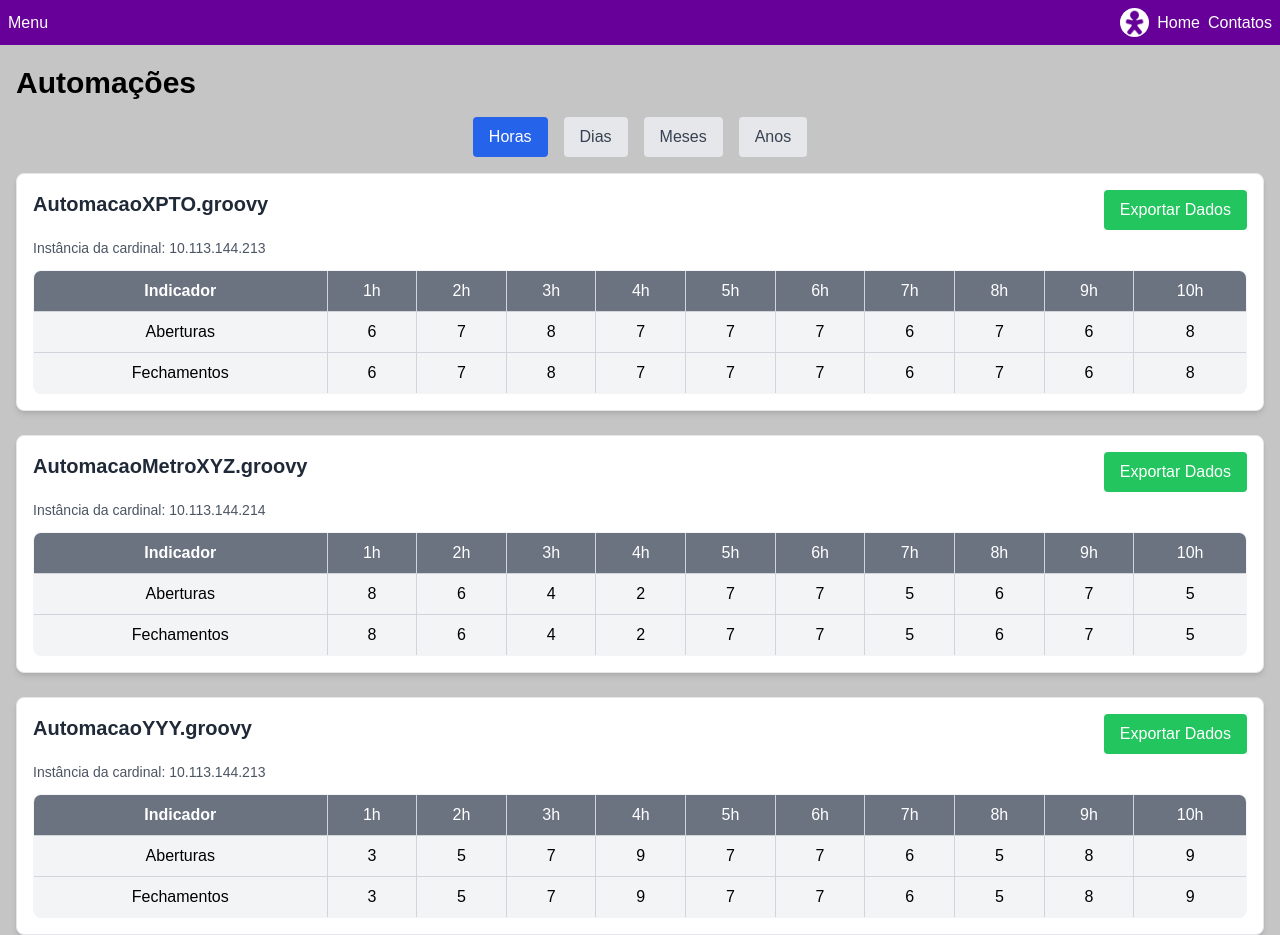
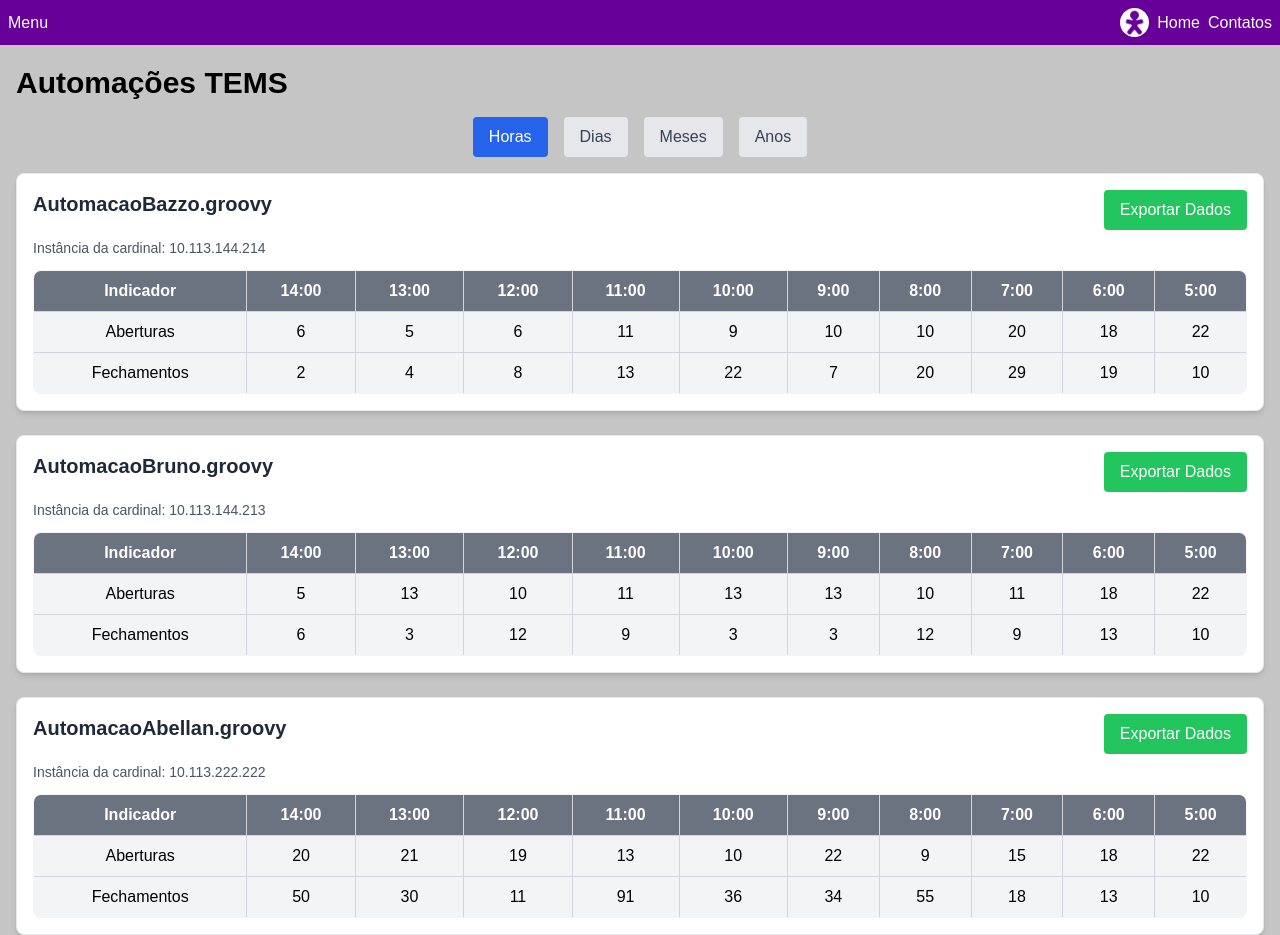
Before and after one commit to brunobazzo/temsMonitor, a Next.js app: page / in a window 1280 px wide. Built offline with nearby package versions, Linux system fonts and the light colour scheme.

Commit message:
ultima versão

```diff
--- a/src/app/page.tsx
+++ b/src/app/page.tsx
@@ -3,118 +3,82 @@ import * as XLSX from 'xlsx'; // Importando a biblioteca XLSX
 
 import { useEffect, useState } from "react";
 
-const mockData: AutomationProps[] = [
-      {
-      "instancia": "10.113.144.213",
-      "name": "AutomacaoXPTO.groovy",
-      "fechamentos1h": 6,
-      "aberturas1h": 6,
-      "fechamentos2h": 9,
-      "aberturas2h": 7,
-      "fechamentos3h": 7,
-      "aberturas3h": 8,
-      "fechamentos4h": 4,
-      "aberturas4h": 7,
-      "fechamentos5h": 4,
-      "aberturas5h": 7,
-      "fechamentos6h": 4,
-      "aberturas6h": 7,
-      "fechamentos7h": 3,
-      "aberturas7h": 6,
-      "fechamentos8h": 4,
-      "aberturas8h": 7,
-      "fechamentos9h": 5,
-      "aberturas9h": 6,
-      "fechamentos10h": 6,
-      "aberturas10h": 8
-    },
-    {
-      "instancia": "10.113.144.214",
-      "name": "AutomacaoMetroXYZ.groovy",
-      "fechamentos1h": 9,
-      "aberturas1h": 8,
-      "fechamentos2h": 7,
-      "aberturas2h": 6,
-      "fechamentos3h": 5,
-      "aberturas3h": 4,
-      "fechamentos4h": 3,
-      "aberturas4h": 2,
-      "fechamentos5h": 4,
-      "aberturas5h": 7,
-      "fechamentos6h": 4,
-      "aberturas6h": 7,
-      "fechamentos7h": 3,
-      "aberturas7h": 5,
-      "fechamentos8h": 2,
-      "aberturas8h": 6,
-      "fechamentos9h": 4,
-      "aberturas9h": 7,
-      "fechamentos10h": 6,
-      "aberturas10h": 5
-    },
-    {
-      "instancia": "10.113.144.213",
-      "name": "AutomacaoYYY.groovy",
-      "fechamentos1h": 2,
-      "aberturas1h": 3,
-      "fechamentos2h": 4,
-      "aberturas2h": 5,
-      "fechamentos3h": 6,
-      "aberturas3h": 7,
-      "fechamentos4h": 8,
-      "aberturas4h": 9,
-      "fechamentos5h": 4,
-      "aberturas5h": 7,
-      "fechamentos6h": 4,
-      "aberturas6h": 7,
-      "fechamentos7h": 5,
-      "aberturas7h": 6,
-      "fechamentos8h": 4,
-      "aberturas8h": 5,
-      "fechamentos9h": 6,
-      "aberturas9h": 8,
-      "fechamentos10h": 7,
-      "aberturas10h": 9
-}
-]
-
-
-interface AutomationProps {
-  instancia: string;
-  name: string;
-  fechamentos1h: number;
-  aberturas1h: number;
-  fechamentos2h: number;
-  aberturas2h: number;
-  fechamentos3h: number;
-  aberturas3h: number;
-  fechamentos4h: number;
-  aberturas4h: number;
-  fechamentos5h: number;
-  aberturas5h: number;
-  fechamentos6h: number;
-  aberturas6h: number;
-  fechamentos7h: number;
-  aberturas7h: number;
-  fechamentos8h: number;
-  aberturas8h: number;
-  fechamentos9h: number;
-  aberturas9h: number;
-  fechamentos10h: number;
-  aberturas10h: number;
+interface Valores {
+  [key: string]: {
+    aberturas: number;
+    fechamentos: number;
+  };
 }
 
+interface AutomationPropsV2 {
+  script: string;
+  valores: Valores;
+  IP: string;
+}
+
+const mockData2: AutomationPropsV2[] = [
+  {
+    "script": "AutomacaoBazzo.groovy",
+    "valores": {
+      "2025-1-20 13": { "aberturas": 6, "fechamentos": 2 },
+      "2025-1-20 14": { "aberturas": 5, "fechamentos": 4 },
+      "2025-1-20 15": { "aberturas": 6, "fechamentos": 8 },
+      "2025-1-20 16": { "aberturas": 11, "fechamentos": 13 },
+      "2025-1-20 17": { "aberturas": 9, "fechamentos": 22 },
+      "2025-1-20 18": { "aberturas": 10, "fechamentos": 7 },
+      "2025-1-20 19": { "aberturas": 10, "fechamentos": 20 },
+      "2025-1-20 20": { "aberturas": 20, "fechamentos": 29 },
+      "2025-1-20 21": { "aberturas": 18, "fechamentos": 19 },
+      "2025-1-20 22": { "aberturas": 22, "fechamentos": 10 },
+    },
+    "IP": "10.113.144.214",
+  },
+  {
+    "script": "AutomacaoBruno.groovy",
+    "valores": {
+      "2025-1-20 13": { "aberturas": 5, "fechamentos": 6 },
+      "2025-1-20 14": { "aberturas": 13, "fechamentos": 3 },
+      "2025-1-20 15": { "aberturas": 10, "fechamentos": 12 },
+      "2025-1-20 16": { "aberturas": 11, "fechamentos": 9 },
+      "2025-1-20 17": { "aberturas": 13, "fechamentos": 3 },
+      "2025-1-20 18": { "aberturas": 13, "fechamentos": 3 },
+      "2025-1-20 19": { "aberturas": 10, "fechamentos": 12 },
+      "2025-1-20 20": { "aberturas": 11, "fechamentos": 9 },
+      "2025-1-20 21": { "aberturas": 18, "fechamentos": 13 },
+      "2025-1-20 22": { "aberturas": 22, "fechamentos": 10 },
+    },
+    "IP": "10.113.144.213",
+  },
+  {
+    "script": "AutomacaoAbellan.groovy",
+    "valores": {
+      "2025-1-20 13": { "aberturas": 20, "fechamentos": 50 },
+      "2025-1-20 14": { "aberturas": 21, "fechamentos": 30 },
+      "2025-1-20 15": { "aberturas": 19, "fechamentos": 11 },
+      "2025-1-20 16": { "aberturas": 13, "fechamentos": 91 },
+      "2025-1-20 17": { "aberturas": 10, "fechamentos": 36 },
+      "2025-1-20 18": { "aberturas": 22, "fechamentos": 34 },
+      "2025-1-20 19": { "aberturas": 9, "fechamentos": 55 },
+      "2025-1-20 20": { "aberturas": 15, "fechamentos": 18 },
+      "2025-1-20 21": { "aberturas": 18, "fechamentos": 13 },
+      "2025-1-20 22": { "aberturas": 22, "fechamentos": 10 },
+    },
+    "IP": "10.113.222.222",
+  }
+];
+
 export default function Home() {
-  const [data, setData] = useState<AutomationProps[]>([]);
+  const [data, setData] = useState<AutomationPropsV2[]>([]);
   const [filter, setFilter] = useState<"horas" | "dias" | "meses" | "anos">("horas");
 
   // UseEffect para buscar os dados da API
   useEffect(() => {
     const fetchData = async () => {
-      //const response = await fetch('http://localhost:4000/users');
+      //const response = await fetch('http://localhost:2012/api/all/days');
       //const result = await response.json();
+      //console.log(result);
       //setData(result);
-      setData(mockData);
+      setData(mockData2);
     };
 
     fetchData();
@@ -194,67 +158,130 @@ export default function Home() {
     return days;
   };
 
+  // Função para renderizar as horas dinamicamente, começando da hora atual e retrocedendo
+const renderTableHeaderForHours = () => {
+  const currentDate = new Date(); // Obtém a data e hora atual
+  const currentHour = currentDate.getHours(); // Hora atual
+  const numberOfHours = 10; // Número de horas que você quer mostrar
+
+  let hours = [];
+  for (let i = 0; i < numberOfHours; i++) {
+    // Cria uma nova data com a hora atual menos o número de horas que você quer retroceder
+    const hour = new Date(currentDate.getTime() - i * 60 * 60 * 1000);
+
+    // Obtém a hora
+    const hourOfDay = hour.getHours();
+
+    // Obtém o dia
+    const dayOfMonth = hour.getDate();
+
+    // Obtém o nome do mês (para exibir junto com o dia)
+    const monthName = hour.toLocaleString('default', { month: 'long' });
+
+    // Obtém o ano
+    const year = hour.getFullYear();
+
+    hours.push(
+      <th key={i} className="border border-gray-300 px-2 py-2 text-center">
+        {hourOfDay}:00  {/* Exibe a hora, dia, nome do mês e o ano // - {dayOfMonth} {monthName} {year} */}
+      </th>
+    );
+  }
+  return hours;
+};
+
   // Função para renderizar as células com base no filtro de tempo
-  const renderTimeColumns = (automation: AutomationProps) => {
+  const renderColumnsAbertura = (automation: AutomationPropsV2) => {
+    const timeKeys = Object.keys(automation.valores);
+
     switch (filter) {
       case "horas":
         return (
           <>
-            <td className="border border-gray-300 px-2 py-2 text-center">{automation.aberturas1h}</td>
-            <td className="border border-gray-300 px-2 py-2 text-center">{automation.aberturas2h}</td>
-            <td className="border border-gray-300 px-2 py-2 text-center">{automation.aberturas3h}</td>
-            <td className="border border-gray-300 px-2 py-2 text-center">{automation.aberturas4h}</td>
-            <td className="border border-gray-300 px-2 py-2 text-center">{automation.aberturas5h}</td>
-            <td className="border border-gray-300 px-2 py-2 text-center">{automation.aberturas6h}</td>
-            <td className="border border-gray-300 px-2 py-2 text-center">{automation.aberturas7h}</td>
-            <td className="border border-gray-300 px-2 py-2 text-center">{automation.aberturas8h}</td>
-            <td className="border border-gray-300 px-2 py-2 text-center">{automation.aberturas9h}</td>
-            <td className="border border-gray-300 px-2 py-2 text-center">{automation.aberturas10h}</td>
+            {timeKeys.map((key) => (
+              <td key={key} className="border border-gray-300 px-2 py-2 text-center">
+                {automation.valores[key].aberturas}
+              </td>
+            ))}
           </>
         );
       case "dias":
         return (
           <>
-            <td className="border border-gray-300 px-2 py-2 text-center">{automation.aberturas1h * 24}</td>
-            <td className="border border-gray-300 px-2 py-2 text-center">{automation.aberturas2h * 25}</td>
-            <td className="border border-gray-300 px-2 py-2 text-center">{automation.aberturas3h * 26}</td>
-            <td className="border border-gray-300 px-2 py-2 text-center">{automation.aberturas4h * 27}</td>
-            <td className="border border-gray-300 px-2 py-2 text-center">{automation.aberturas5h * 28}</td>
-            <td className="border border-gray-300 px-2 py-2 text-center">{automation.aberturas6h * 29}</td>
-            <td className="border border-gray-300 px-2 py-2 text-center">{automation.aberturas7h * 20}</td>
-            <td className="border border-gray-300 px-2 py-2 text-center">{automation.aberturas8h * 21}</td>
-            <td className="border border-gray-300 px-2 py-2 text-center">{automation.aberturas9h * 22}</td>
-            <td className="border border-gray-300 px-2 py-2 text-center">{automation.aberturas10h * 24}</td>
+            {timeKeys.map((key) => (
+              <td key={key} className="border border-gray-300 px-2 py-2 text-center">
+                {automation.valores[key].aberturas * 24}
+              </td>
+            ))}
           </>
         );
       case "meses":
         return (
           <>
-            <td className="border border-gray-300 px-2 py-2 text-center">{automation.aberturas1h * 31}</td>
-            <td className="border border-gray-300 px-2 py-2 text-center">{automation.aberturas2h * 32}</td>
-            <td className="border border-gray-300 px-2 py-2 text-center">{automation.aberturas3h * 33}</td>
-            <td className="border border-gray-300 px-2 py-2 text-center">{automation.aberturas4h * 34}</td>
-            <td className="border border-gray-300 px-2 py-2 text-center">{automation.aberturas5h * 35}</td>
-            <td className="border border-gray-300 px-2 py-2 text-center">{automation.aberturas6h * 36}</td>
-            <td className="border border-gray-300 px-2 py-2 text-center">{automation.aberturas7h * 37}</td>
-            <td className="border border-gray-300 px-2 py-2 text-center">{automation.aberturas8h * 38}</td>
-            <td className="border border-gray-300 px-2 py-2 text-center">{automation.aberturas9h * 30}</td>
-            <td className="border border-gray-300 px-2 py-2 text-center">{automation.aberturas10h * 32}</td>
+            {timeKeys.map((key) => (
+              <td key={key} className="border border-gray-300 px-2 py-2 text-center">
+                {automation.valores[key].aberturas * 31}
+              </td>
+            ))}
           </>
         );
       case "anos":
         return (
           <>
-            <td className="border border-gray-300 px-2 py-2 text-center">{automation.aberturas1h * 360}</td>
-            <td className="border border-gray-300 px-2 py-2 text-center">{automation.aberturas2h * 365}</td>
-            <td className="border border-gray-300 px-2 py-2 text-center">{automation.aberturas3h * 361}</td>
-            <td className="border border-gray-300 px-2 py-2 text-center">{automation.aberturas4h * 365}</td>
-            <td className="border border-gray-300 px-2 py-2 text-center">{automation.aberturas5h * 363}</td>
-            <td className="border border-gray-300 px-2 py-2 text-center">{automation.aberturas6h * 364}</td>
-            <td className="border border-gray-300 px-2 py-2 text-center">{automation.aberturas7h * 365}</td>
-            <td className="border border-gray-300 px-2 py-2 text-center">{automation.aberturas8h * 365}</td>
-            <td className="border border-gray-300 px-2 py-2 text-center">{automation.aberturas9h * 360}</td>
-            <td className="border border-gray-300 px-2 py-2 text-center">{automation.aberturas10h * 361}</td>
+            {timeKeys.map((key) => (
+              <td key={key} className="border border-gray-300 px-2 py-2 text-center">
+                {automation.valores[key].aberturas * 365}
+              </td>
+            ))}
+          </>
+        );
+      default:
+        return null;
+    }
+  };
+
+  const renderColumnsFechamento = (automation: AutomationPropsV2) => {
+    const timeKeys = Object.keys(automation.valores);
+
+    switch (filter) {
+      case "horas":
+        return (
+          <>
+            {timeKeys.map((key) => (
+              <td key={key} className="border border-gray-300 px-2 py-2 text-center">
+                {automation.valores[key].fechamentos}
+              </td>
+            ))}
+          </>
+        );
+      case "dias":
+        return (
+          <>
+            {timeKeys.map((key) => (
+              <td key={key} className="border border-gray-300 px-2 py-2 text-center">
+                {automation.valores[key].fechamentos * 24}
+              </td>
+            ))}
+          </>
+        );
+      case "meses":
+        return (
+          <>
+            {timeKeys.map((key) => (
+              <td key={key} className="border border-gray-300 px-2 py-2 text-center">
+                {automation.valores[key].fechamentos * 31}
+              </td>
+            ))}
+          </>
+        );
+      case "anos":
+        return (
+          <>
+            {timeKeys.map((key) => (
+              <td key={key} className="border border-gray-300 px-2 py-2 text-center">
+                {automation.valores[key].fechamentos * 365}
+              </td>
+            ))}
           </>
         );
       default:
@@ -267,16 +294,7 @@ export default function Home() {
       case "horas":
         return (
           <>
-            <td className="border border-gray-300 px-2 py-2 text-center">1h</td>
-            <td className="border border-gray-300 px-2 py-2 text-center">2h</td>
-            <td className="border border-gray-300 px-2 py-2 text-center">3h</td>
-            <td className="border border-gray-300 px-2 py-2 text-center">4h</td>
-            <td className="border border-gray-300 px-2 py-2 text-center">5h</td>
-            <td className="border border-gray-300 px-2 py-2 text-center">6h</td>
-            <td className="border border-gray-300 px-2 py-2 text-center">7h</td>
-            <td className="border border-gray-300 px-2 py-2 text-center">8h</td>
-            <td className="border border-gray-300 px-2 py-2 text-center">9h</td>
-            <td className="border border-gray-300 px-2 py-2 text-center">10h</td>
+          {renderTableHeaderForHours()}
           </>
         );
       case "dias":
@@ -303,36 +321,42 @@ export default function Home() {
   };
 
   // Função para exportar os dados para Excel
-  const exportToExcel = (automation: AutomationProps) => {
-    let tableData: any[][];
-    // Construir os dados no formato da tabela
+  const exportToExcel = (automation: AutomationPropsV2) => {
+    let tableData: any[][] = [];
+    const timeKeys = Object.keys(automation.valores);
+
     switch (filter) {
       case "horas":
         tableData = [
-          ["Indicador", "1h", "2h", "3h", "4h", "5h", "6h", "7h", "8h", "9h", "10h"], // Cabeçalho
-          ["Aberturas", automation.aberturas1h, automation.aberturas2h, automation.aberturas3h, automation.aberturas4h, automation.aberturas5h, automation.aberturas6h, automation.aberturas7h, automation.aberturas8h, automation.aberturas9h, automation.aberturas10h],
-          ["Fechamentos", automation.fechamentos1h, automation.fechamentos2h, automation.fechamentos3h, automation.fechamentos4h, automation.fechamentos5h, automation.fechamentos6h, automation.fechamentos7h, automation.fechamentos8h, automation.fechamentos9h, automation.fechamentos10h],
+          ["Indicador", ...timeKeys.map(key => `${key.split(' ')[1]}h`)], // Cabeçalho
+          ["Aberturas", ...timeKeys.map(key => automation.valores[key].aberturas)],
+          ["Fechamentos", ...timeKeys.map(key => automation.valores[key].fechamentos)],
         ];
+        break;
       case "dias":
         tableData = [
-          ["Indicador", "1d", "2d", "3d", "4d", "5d", "6d", "7d", "8d", "9d", "10d"], // Cabeçalho
-          ["Aberturas", automation.aberturas1h, automation.aberturas2h, automation.aberturas3h, automation.aberturas4h, automation.aberturas5h, automation.aberturas6h, automation.aberturas7h, automation.aberturas8h, automation.aberturas9h, automation.aberturas10h],
-          ["Fechamentos", automation.fechamentos1h, automation.fechamentos2h, automation.fechamentos3h, automation.fechamentos4h, automation.fechamentos5h, automation.fechamentos6h, automation.fechamentos7h, automation.fechamentos8h, automation.fechamentos9h, automation.fechamentos10h],
+          ["Indicador", ...timeKeys.map(key => `${key.split(' ')[0]}`)], // Cabeçalho
+          ["Aberturas", ...timeKeys.map(key => automation.valores[key].aberturas * 24)],
+          ["Fechamentos", ...timeKeys.map(key => automation.valores[key].fechamentos * 24)],
         ];
+        break;
       case "meses":
         tableData = [
-          ["Indicador", "1d", "2d", "3d", "4d", "5d", "6d", "7d", "8d", "9d", "10d"], // Cabeçalho
-          ["Aberturas", automation.aberturas1h, automation.aberturas2h, automation.aberturas3h, automation.aberturas4h, automation.aberturas5h, automation.aberturas6h, automation.aberturas7h, automation.aberturas8h, automation.aberturas9h, automation.aberturas10h],
-          ["Fechamentos", automation.fechamentos1h, automation.fechamentos2h, automation.fechamentos3h, automation.fechamentos4h, automation.fechamentos5h, automation.fechamentos6h, automation.fechamentos7h, automation.fechamentos8h, automation.fechamentos9h, automation.fechamentos10h],
+          ["Indicador", ...timeKeys.map(key => `${key.split(' ')[0]}`)], // Cabeçalho
+          ["Aberturas", ...timeKeys.map(key => automation.valores[key].aberturas * 31)],
+          ["Fechamentos", ...timeKeys.map(key => automation.valores[key].fechamentos * 31)],
         ];
+        break;
       case "anos":
         tableData = [
-          ["Indicador", "1d", "2d", "3d", "4d", "5d", "6d", "7d", "8d", "9d", "10d"], // Cabeçalho
-          ["Aberturas", automation.aberturas1h, automation.aberturas2h, automation.aberturas3h, automation.aberturas4h, automation.aberturas5h, automation.aberturas6h, automation.aberturas7h, automation.aberturas8h, automation.aberturas9h, automation.aberturas10h],
-          ["Fechamentos", automation.fechamentos1h, automation.fechamentos2h, automation.fechamentos3h, automation.fechamentos4h, automation.fechamentos5h, automation.fechamentos6h, automation.fechamentos7h, automation.fechamentos8h, automation.fechamentos9h, automation.fechamentos10h],
+          ["Indicador", ...timeKeys.map(key => `${key.split(' ')[0]}`)], // Cabeçalho
+          ["Aberturas", ...timeKeys.map(key => automation.valores[key].aberturas * 365)],
+          ["Fechamentos", ...timeKeys.map(key => automation.valores[key].fechamentos * 365)],
         ];
+        break;
+      default:
+        return;
     }
-
 
     // Converter os dados em uma planilha
     const ws = XLSX.utils.aoa_to_sheet(tableData); // Usa aoa_to_sheet para uma matriz de arrays
@@ -340,14 +364,14 @@ export default function Home() {
     XLSX.utils.book_append_sheet(wb, ws, "Dados");
 
     // Gera o arquivo Excel e inicia o download
-    XLSX.writeFile(wb, `${automation.name}_dados.xlsx`);
+    XLSX.writeFile(wb, `${automation.script}_dados.xlsx`);
   };
 
 
   return (
     <div>
       <div className="flex justify-between items-center mt-5 mb-4 mx-4">
-        <h1 className="font-bold text-3xl text-[#000000]">Automações</h1>
+        <h1 className="font-bold text-3xl text-[#000000]">Automações TEMS</h1>
       </div>
 
       {/* Botões de filtro */}
@@ -368,11 +392,11 @@ export default function Home() {
         {data.length > 0 ? (
           data.map((automation) => (
             <div
-              key={automation.name}
+              key={automation.script}
               className="border rounded-lg shadow-md p-4 bg-white hover:shadow-lg transition-shadow duration-300"
             >
               <div className="flex justify-between items-center">
-                <h2 className="font-bold text-xl text-gray-800 mb-3">{automation.name}</h2>
+                <h2 className="font-bold text-xl text-gray-800 mb-3">{automation.script}</h2>
                 <button
                   onClick={() => exportToExcel(automation)}
                   className="px-4 py-2 bg-green-500 text-white rounded hover:bg-green-600"
@@ -381,7 +405,7 @@ export default function Home() {
                 </button>
               </div>
               <p className="text-left mt-2 mb-3 font-medium text-sm text-gray-600">
-                Instância da cardinal: {automation.instancia}
+                Instância da cardinal: {automation.IP}
               </p>
               <div className="overflow-x-auto">
                 <table className="min-w-full border-collapse border border-gray-300 rounded-lg bg-gray-100 overflow-hidden">
@@ -394,11 +418,11 @@ export default function Home() {
                   <tbody>
                     <tr className="hover:bg-gray-200 transition-colors">
                       <td className="border border-gray-300 px-2 py-2 text-center font-medium">Aberturas</td>
-                      {renderTimeColumns(automation)}
+                      {renderColumnsAbertura(automation)}
                     </tr>
                     <tr className="hover:bg-gray-200 transition-colors">
                       <td className="border border-gray-300 px-2 py-2 text-center font-medium">Fechamentos</td>
-                      {renderTimeColumns(automation)}
+                      {renderColumnsFechamento(automation)}
                     </tr>
                   </tbody>
                 </table>
```
